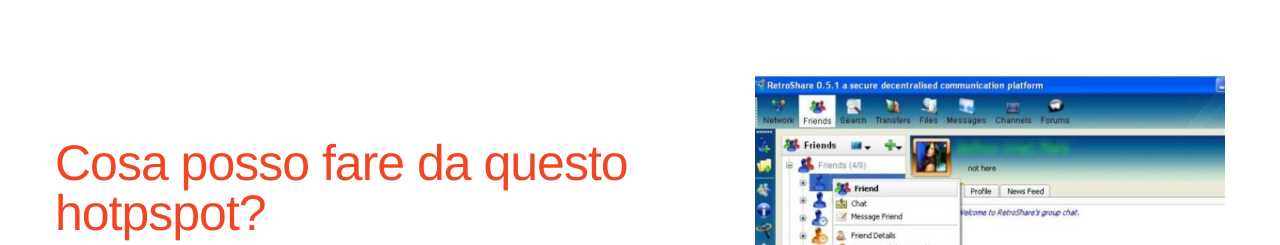
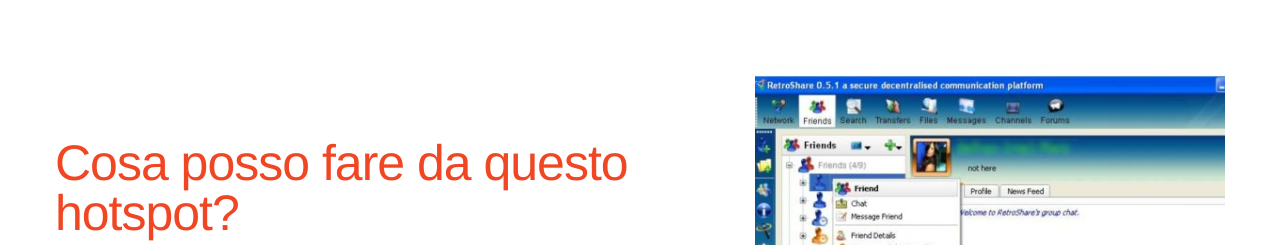
Before and after one commit to sp4x/NinuxSplashPage2015, a plain HTML site: page index.html in a window 1280 px wide. Shown: the part 1100-1345 px from the top of the page. Drawn offline with Linux system fonts and the light colour scheme.

Commit message:
errore imbarazzante

```diff
--- a/index.html
+++ b/index.html
@@ -110,7 +110,7 @@
 	<div class="row featurette">
 		<div class="col-md-7">
 			<a href="http://wiki.ninux.org/Servizi"><h2
-					class="featurette-heading">Cosa posso fare da questo hotpspot?
+					class="featurette-heading">Cosa posso fare da questo hotspot?
 				</h2></a>
 			<ul class="lead">
 				<li>Puoi chattare e condividere file con gli altri membri della
```
